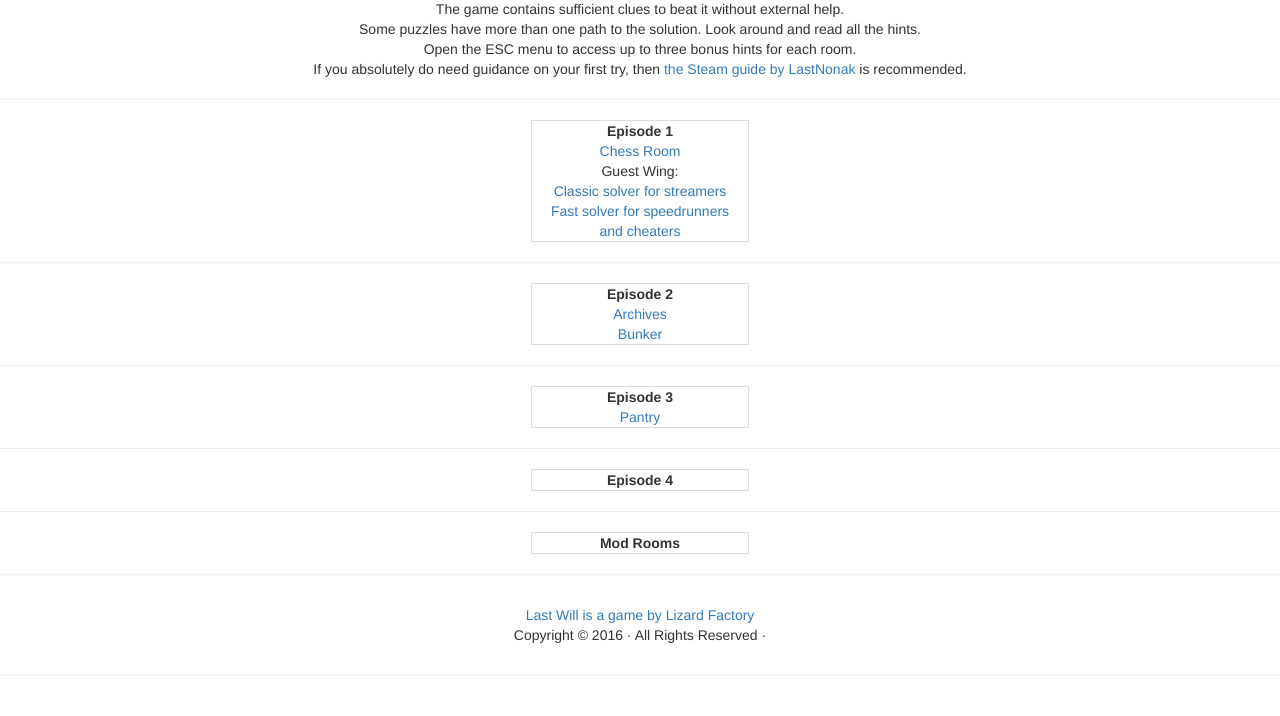
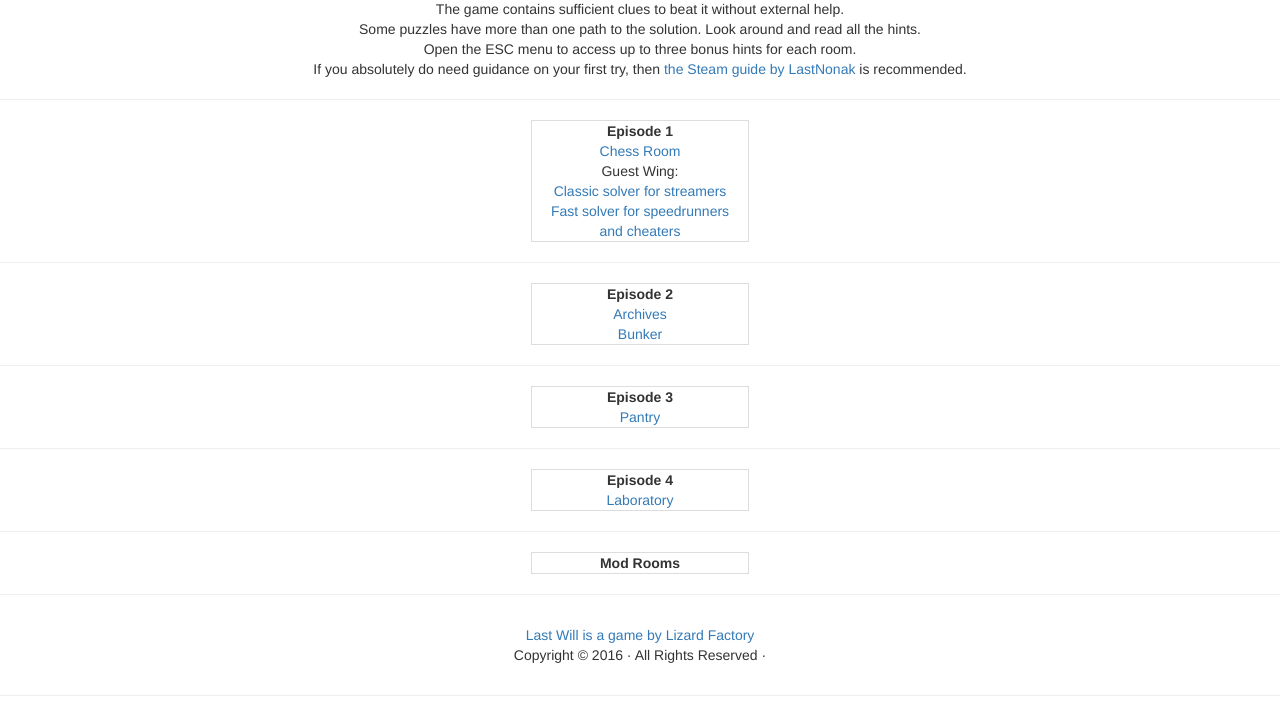
Before and after one commit to meekee7/LastWillSolver, a plain HTML site: page index.html in a window 1280 px wide. Shown: the part 351-1067 px from the top of the page. Drawn offline with Linux system fonts and the light colour scheme.

Commit message:
updated index.html

```diff
--- a/index.html
+++ b/index.html
@@ -70,6 +70,7 @@
  <div class="row">
     <div class="text-center col-sm-2 col-sm-offset-5 table-bordered">
     <strong>Episode 4</strong><br>
+	<a href="LabSolver.html">Laboratory</a>
     </div>
    </div>
    <hr>
```
